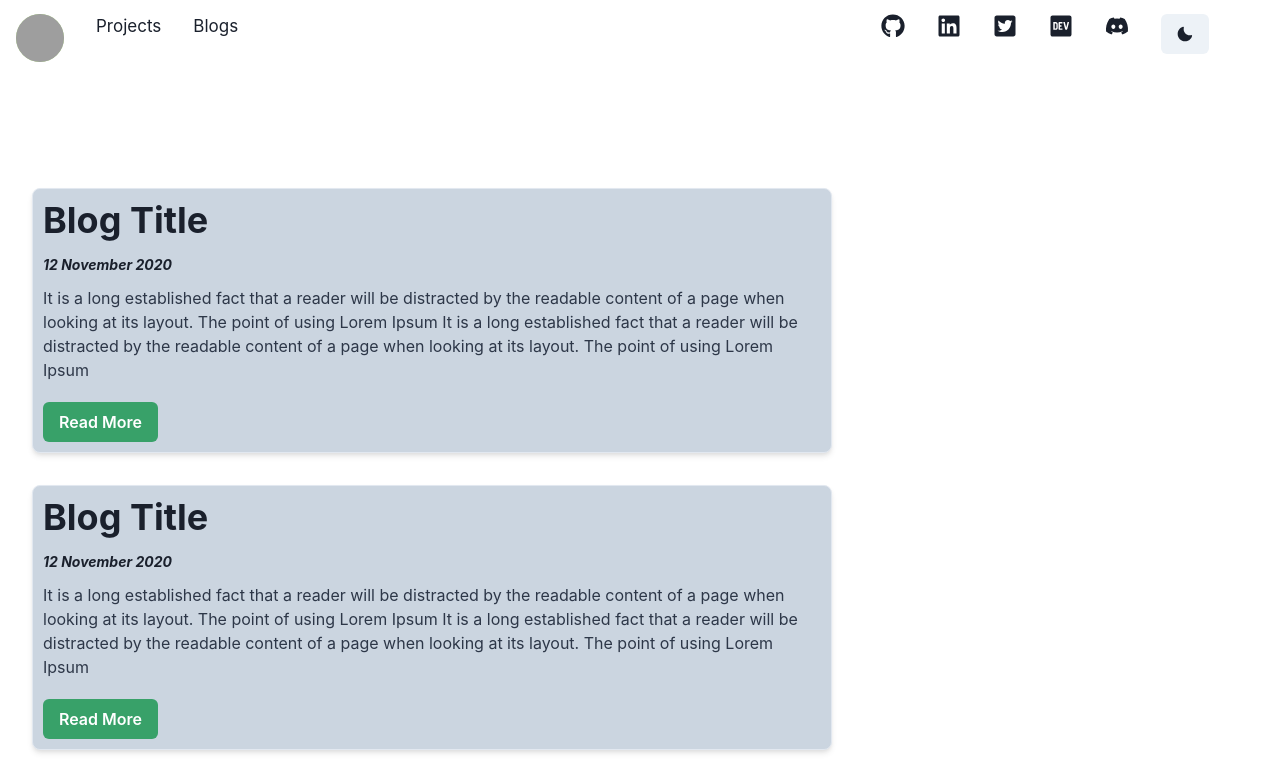
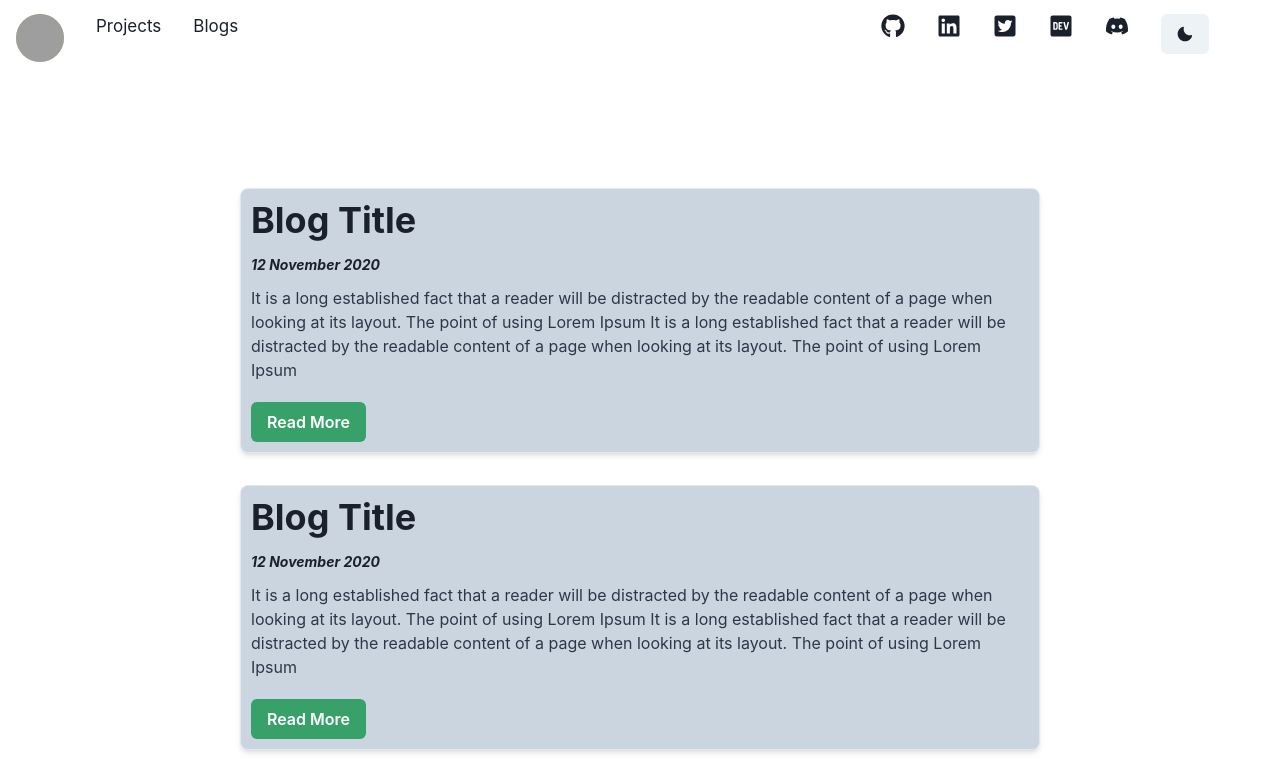
Before and after one commit to sanketshevkar/Portfolio, a Next.js app: page /blogs in a window 1280 px wide. Shown: the top 780 px of the page. Built offline with nearby package versions, Linux system fonts and the light colour scheme; grey boxes are pictures that could not be loaded.

Commit message:
bug(pages): blog box margin
Signed-off-by: Sanket Shevkar <shevkar.sanket@gmail.com>

```diff
--- a/pages/blogs.js
+++ b/pages/blogs.js
@@ -1,11 +1,11 @@
 import Head from 'next/head';
-import { Stack, Flex } from '@chakra-ui/react';
+import { Stack } from '@chakra-ui/react';
 import Card from '../components/Blog/Card';
 import data from '../data.json';
 
 function blogs() {
     return (
-        <Flex>
+        <Stack>
             <Head>
                 <title>Blogs</title>
                 <meta property="og:title" content="My page title" key="title" />
@@ -14,7 +14,7 @@ function blogs() {
             <Stack margin="2rem" spacing={8}>
                 {data.blogsList.map((blog)=><Card blog={blog} />)}
             </Stack>
-        </Flex>
+        </Stack>
     )
 }
 
```
